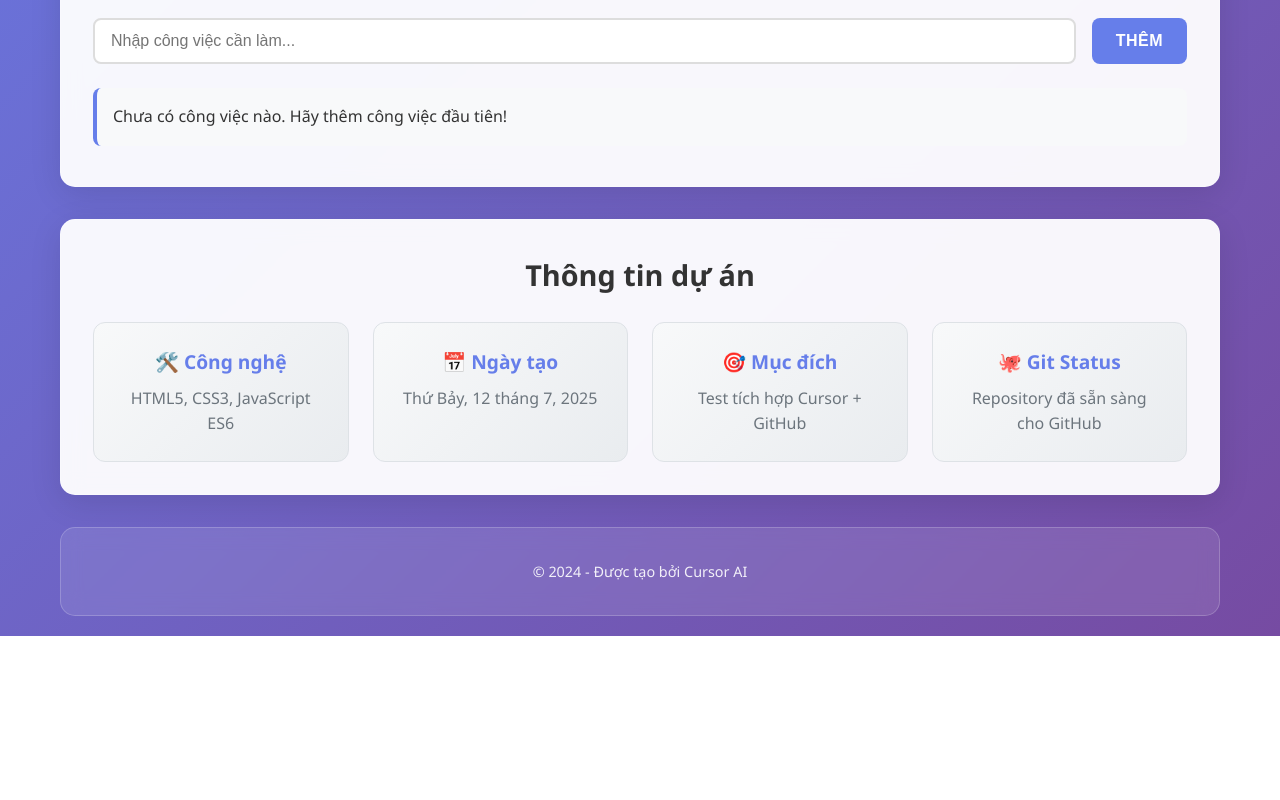
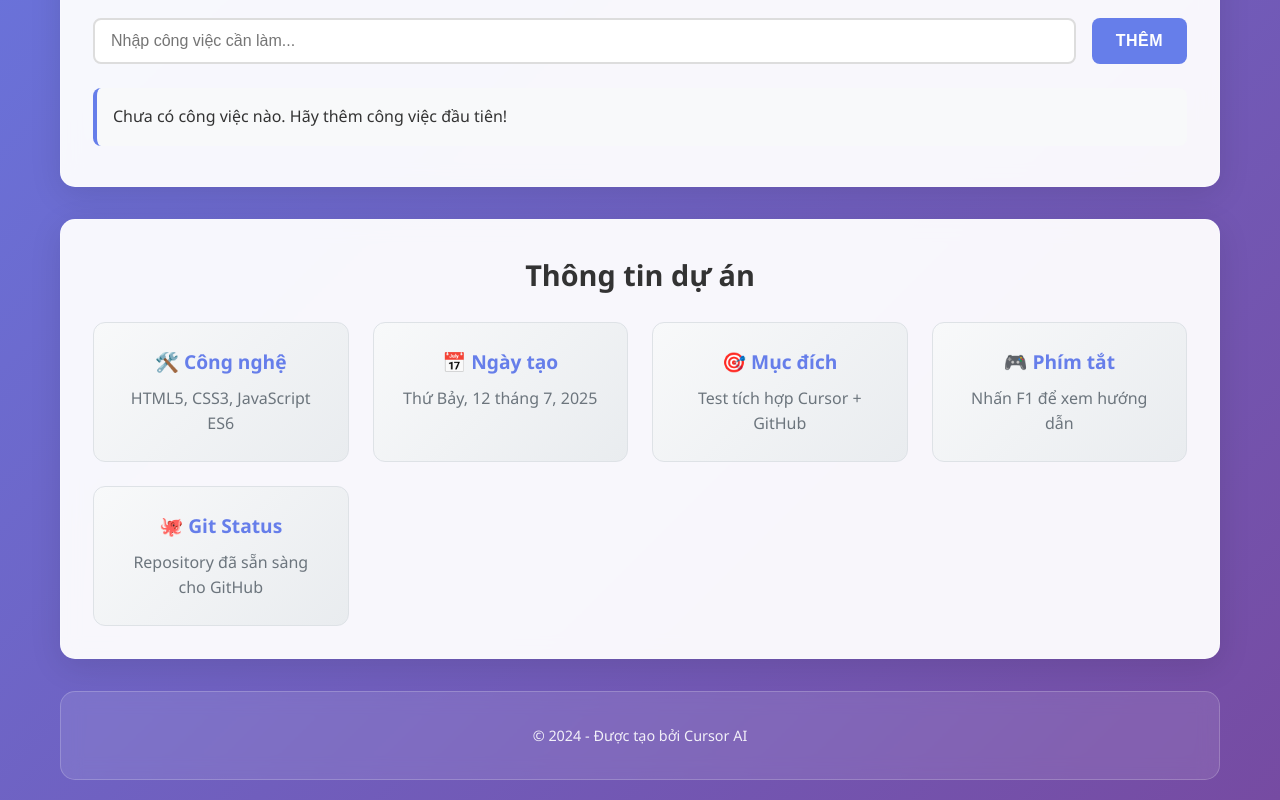
Before and after one commit to phucxo1/goai, a plain HTML site: page index.html in a window 1280 px wide. Shown: the part 658-1458 px from the top of the page. Before the commit the page ends 1294 px from the top, so only its background shows below. Drawn offline with Linux system fonts and the light colour scheme.

Commit message:
Add keyboard shortcuts info card to UI

```diff
--- a/index.html
+++ b/index.html
@@ -50,6 +50,10 @@
                         <h3>🎯 Mục đích</h3>
                         <p>Test tích hợp Cursor + GitHub</p>
                     </div>
+                    <div class="info-card">
+                        <h3>🎮 Phím tắt</h3>
+                        <p>Nhấn F1 để xem hướng dẫn</p>
+                    </div>
                 </div>
             </section>
         </main>
```
